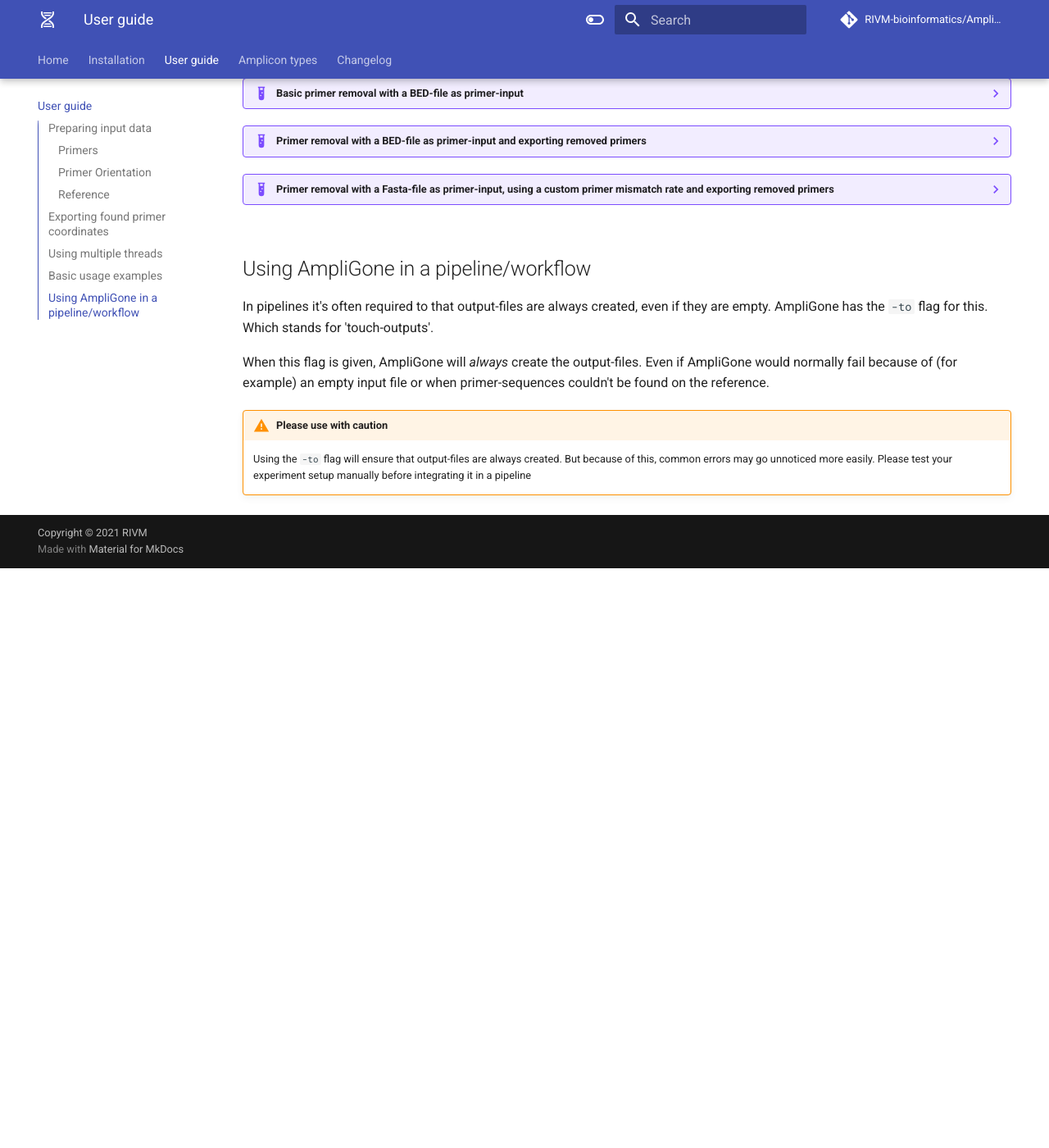
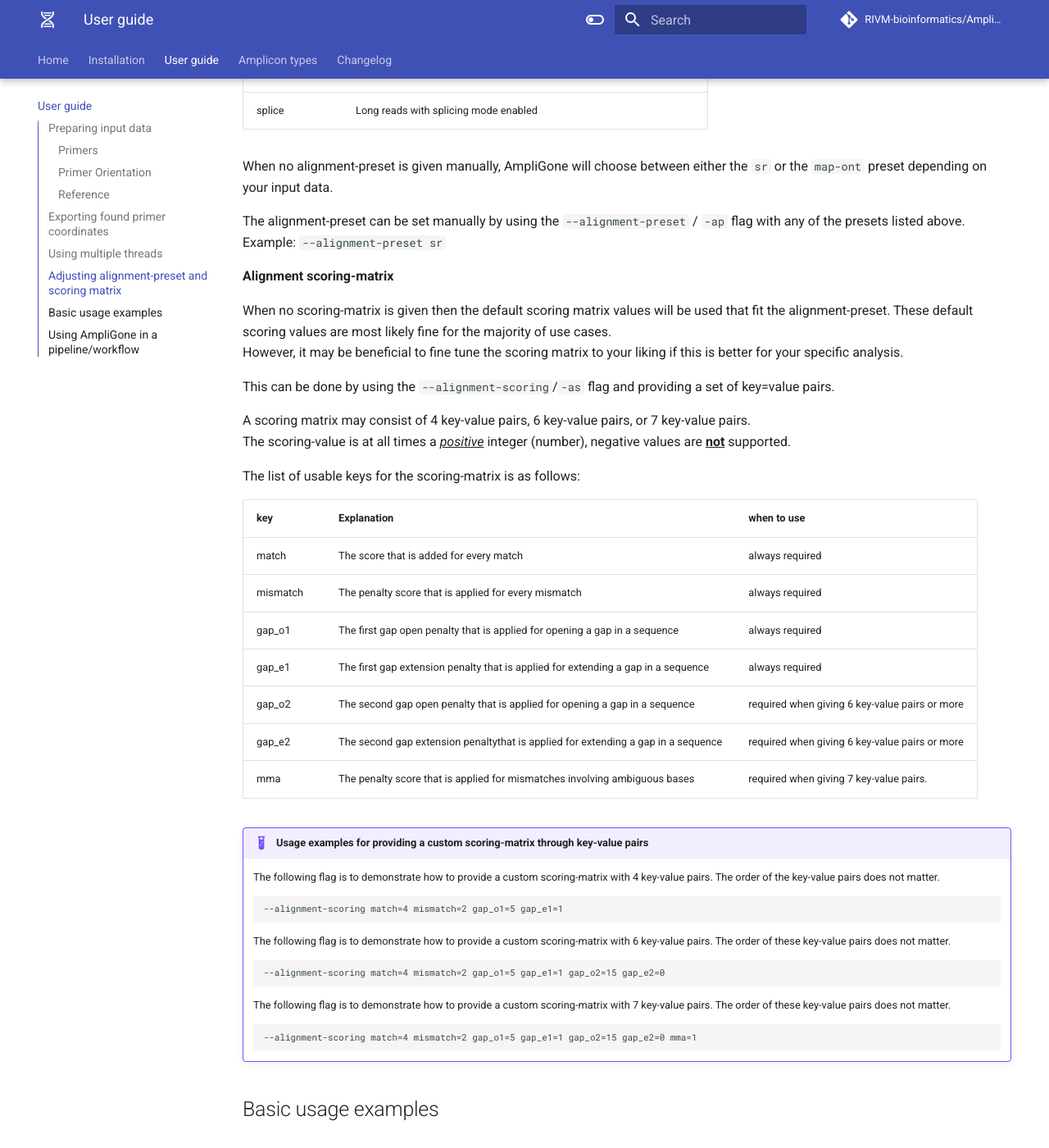
Before and after one commit to RIVM-bioinformatics/AmpliGone, an MkDocs documentation site: the page built from docs/user-guide.md, in a window 1280 px wide and 1400 px high, scrolled down 2822 px. Shown: the whole window at 82% size. Built offline with MkDocs 1.6.1 and Material for MkDocs 9.7.7, drawn with Linux system fonts in a browser that asks for light colours; comment, search, counter and statistics services are not loaded; the version menu is left out; before the commit the page ends 3515 px from its top, so only the background shows below that; some of the changed text lies outside the part shown.

Commit message:
docs: Add documentation for adjusting alignment-preset and scoring matrix

````diff
--- a/docs/user-guide.md
+++ b/docs/user-guide.md
@@ -81,6 +81,68 @@
 
 AmpliGone defaults to the amount of threads which are available in your system. (if the CPU of your computer has 24 threads, AmpliGone will use all 24 threads by default)
 You can use the `--threads` or `-t` flag to set a different number of threads to use.
+
+## Adjusting alignment-preset and scoring matrix
+
+AmpliGone relies on minimap2 for read-mapping under the hood. Therefore, the read-mapping settings usually don't need to be adjusted for your data as the existing presets are already fine-tuned for most situations. AmpliGone has a system in place that can assign the best fitting alignment-preset based on your data.
+
+However, in certain edge-cases it may be beneficial or necessary to change the preset manually or even make adjustments to the underlying alignment scoring-matrix.
+These settings can be changed with the `--alignment-preset` and `--alignment-scoring` flags respectively.
+
+**Alignment preset**
+
+The following 4 read-alignment presets are supported:
+
+| Preset keyword | Intended use |
+| ---            | ---          |
+| sr             | Short reads with high accuracy |
+| map-ont   	 | Long reads with lesser accuracy, specifically from the Nanopore platform |
+| map-pb         | PacBio continuous long reads (CLR) |
+| splice         | Long reads with splicing mode enabled |
+
+When no alignment-preset is given manually, AmpliGone will choose between either the `sr` or the `map-ont` preset depending on your input data.
+
+The alignment-preset can be set manually by using the `--alignment-preset` / `-ap` flag with any of the presets listed above.
+Example: `--alignment-preset sr`
+
+**Alignment scoring-matrix**
+
+When no scoring-matrix is given then the default scoring matrix values will be used that fit the alignment-preset. These default scoring values are most likely fine for the majority of use cases.
+However, it may be beneficial to fine tune the scoring matrix to your liking if this is better for your specific analysis.
+
+This can be done by using the `--alignment-scoring`/`-as` flag and providing a set of key=value pairs.
+
+A scoring matrix may consist of 4 key-value pairs, 6 key-value pairs, or 7 key-value pairs.
+The scoring-value is at all times a *<u>positive</u>* integer (number), negative values are **<u>not</u>** supported.
+
+The list of usable keys for the scoring-matrix is as follows:
+
+| key | Explanation | when to use |
+| --- | ---         | ---         |
+| match | The score that is added for every match | always required |
+| mismatch | The penalty score that is applied for every mismatch | always required |
+| gap_o1 | The first gap open penalty that is applied for opening a gap in a sequence | always required |
+| gap_e1 | The first gap extension penalty that is applied for extending a gap in a sequence | always required |
+| gap_o2 | The second gap open penalty that is applied for opening a gap in a sequence | required when giving 6 key-value pairs or more |
+| gap_e2 | The second gap extension penaltythat is applied for extending a gap in a sequence | required when giving 6 key-value pairs or more |
+| mma | The penalty score that is applied for mismatches involving ambiguous bases | required when giving 7 key-value pairs.
+
+!!! Example "Usage examples for providing a custom scoring-matrix through key-value pairs"
+    The following flag is to demonstrate how to provide a custom scoring-matrix with 4 key-value pairs. The order of the key-value pairs does not matter.
+    ```
+    --alignment-scoring match=4 mismatch=2 gap_o1=5 gap_e1=1
+    ```
+
+    The following flag is to demonstrate how to provide a custom scoring-matrix with 6 key-value pairs. The order of these key-value pairs does not matter.
+    ```
+    --alignment-scoring match=4 mismatch=2 gap_o1=5 gap_e1=1 gap_o2=15 gap_e2=0
+    ```
+
+    The following flag is to demonstrate how to provide a custom scoring-matrix with 7 key-value pairs. The order of these key-value pairs does not matter.
+    ```
+    --alignment-scoring match=4 mismatch=2 gap_o1=5 gap_e1=1 gap_o2=15 gap_e2=0 mma=1
+    ```
+
 
 ## Basic usage examples
 
````
